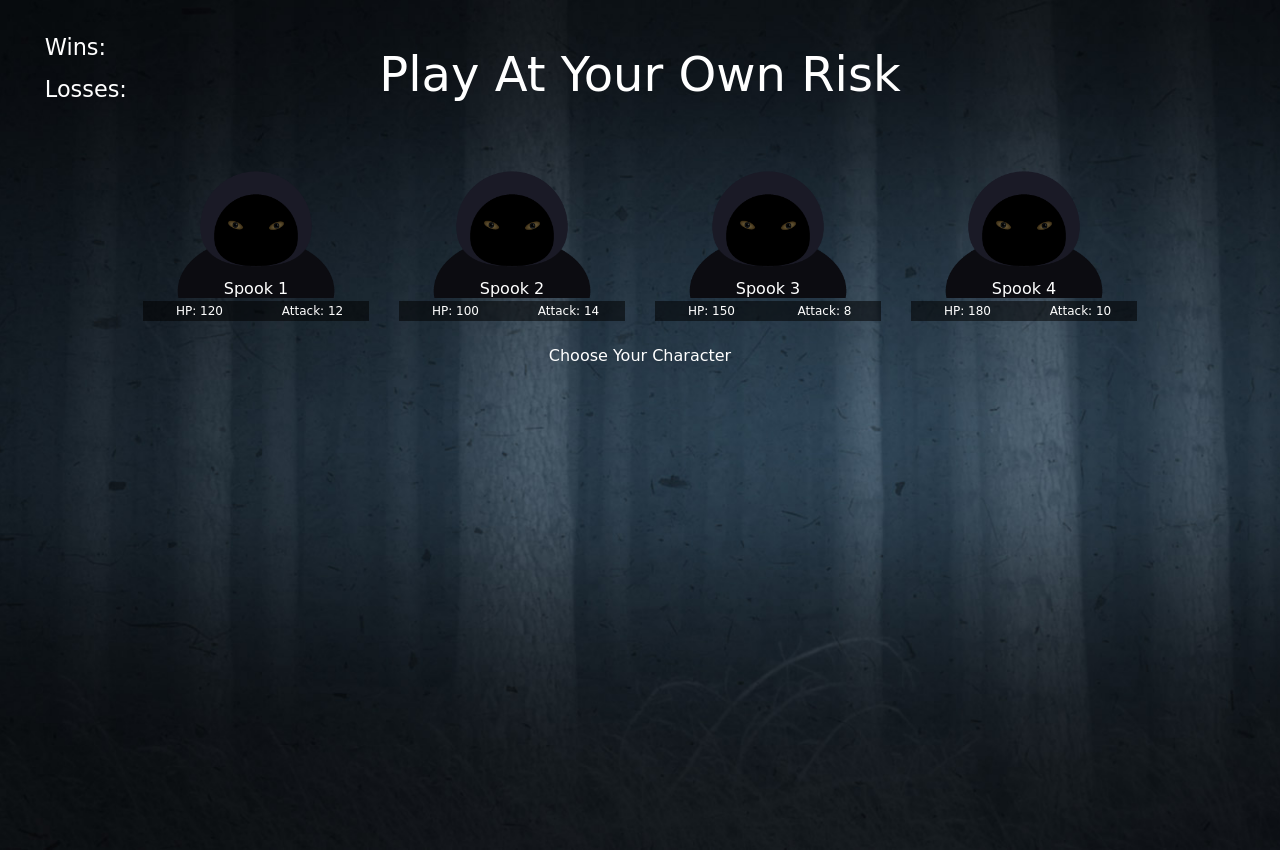
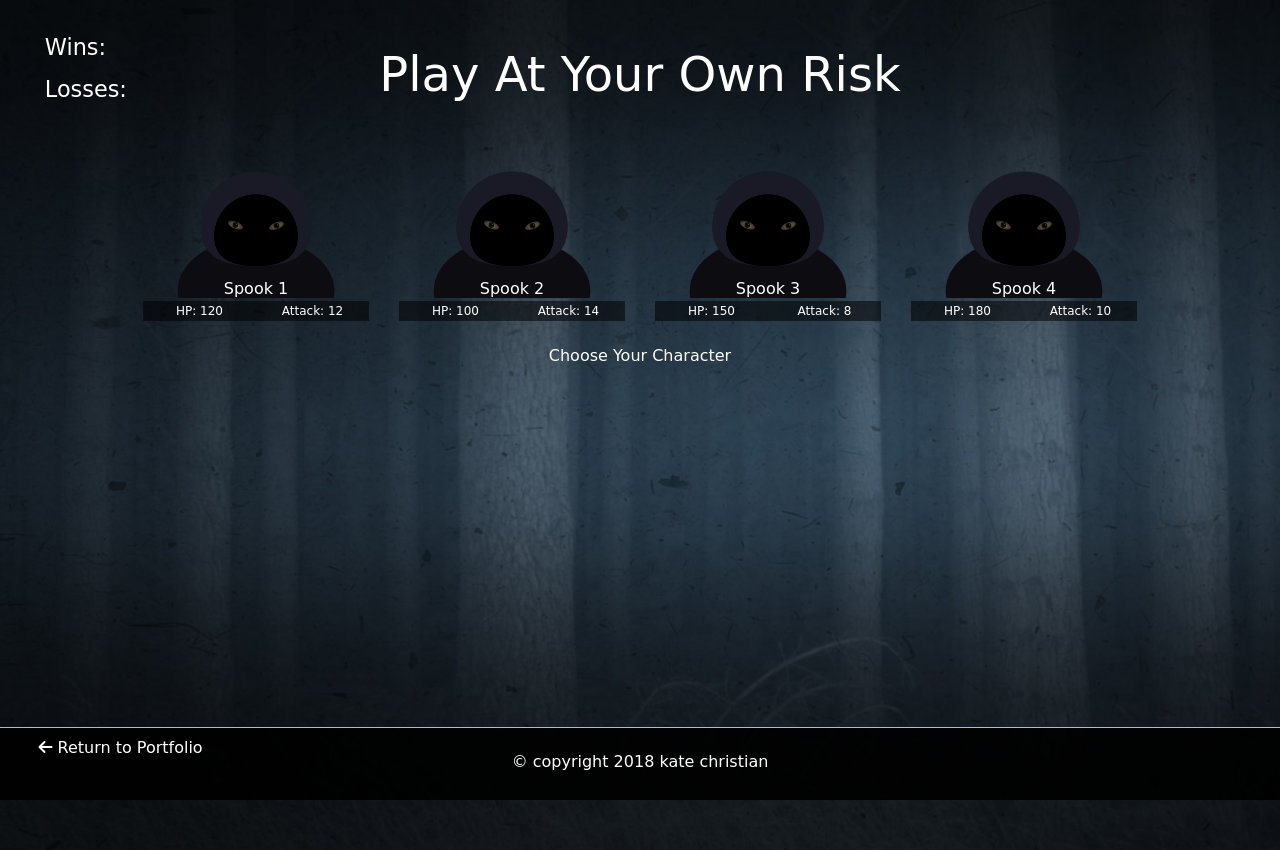
Before and after one commit to k8xian/unit-4-game, a plain HTML site: page index.html in a window 1280 px wide. Drawn offline with nearby package versions, Linux system fonts and the light colour scheme; a web font is replaced by a local one.

Commit message:
adding files

```diff
--- a/assets/css/style.css
+++ b/assets/css/style.css
@@ -149,3 +149,30 @@ h1 {
     height: 15px;
     background-color: green;
 }
+
+.footer {
+    position: fixed;
+    bottom: 0;
+    background-color: rgba(0,0,0,.9);
+    height: 72px;
+    bottom: 0;
+    width: 100%;
+    border-top: 1px solid #18ffff;;
+    text-align: center;
+}
+
+#copyright {
+    line-height: 68px;
+}
+#portfolio-link {
+    float: left;
+    color: white;
+    text-decoration: none;
+    position: absolute;
+    bottom: 44px;
+    left: 3%;
+    text-shadow: 1px 1px 2px rgba(0,0,0,.85);
+    transition-property: color;
+    transition-duration: 1s;
+    z-index: 5000;
+}
--- a/index.html
+++ b/index.html
@@ -9,6 +9,7 @@
     <link rel="stylesheet" type="text/css" href="assets/css/reset.css">
     <link rel="stylesheet" type="text/css" href="assets/css/style.css">
     <link href="https://fonts.googleapis.com/css?family=Kirang+Haerang|Nixie+One" rel="stylesheet">
+    <script src="https://use.fontawesome.com/feb7cab5fd.js"></script>
 </head>
 <body>
     <script src="https://ajax.googleapis.com/ajax/libs/jquery/2.1.4/jquery.min.js"></script>
@@ -80,7 +81,11 @@
     <div id="defenderTitle" class="title">Your Opponent</div>
 
 
+    <a id="portfolio-link" href="https://k8xian.github.io"><i class="fa fa-arrow-left" aria-hidden="true"></i>   Return to Portfolio</a>
 
+    <div class="footer">
+    <p id="copyright">© copyright 2018 kate christian</p>
+    </div>
 
 
 
```
Also changed, not shown: 1 other file.
